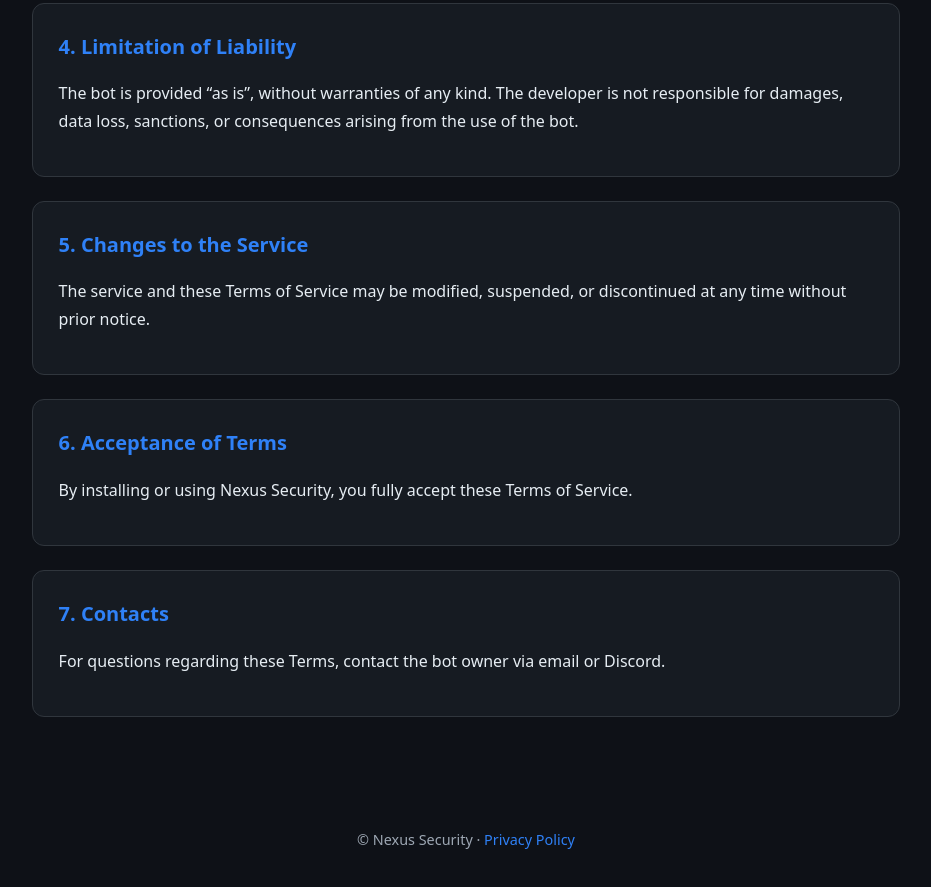
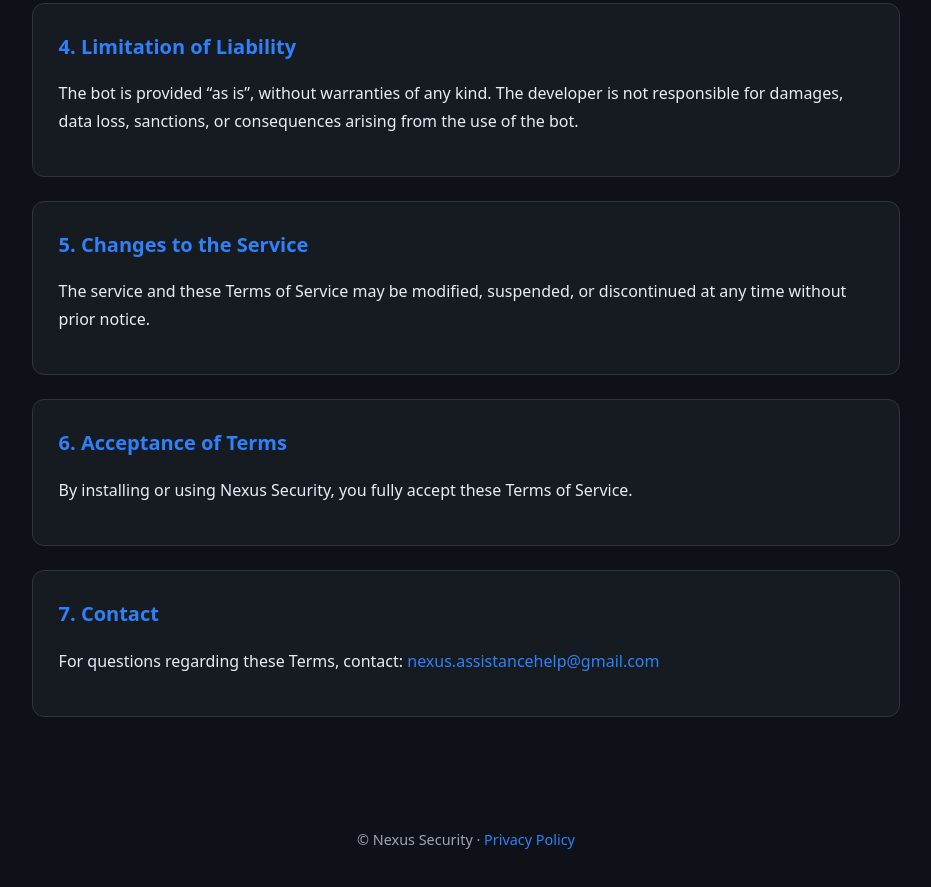
Before and after one commit to 06Mario06/Botsecurity-terms, a plain HTML site: page terms.html in a window 1280 px wide. Shown: the part 864-1751 px from the top of the page, without its empty margins (174-1105 px from the left). Drawn offline with Linux system fonts and the light colour scheme.

Commit message:
Update terms.html

```diff
--- a/terms.html
+++ b/terms.html
@@ -1,7 +1,3 @@
-<!-- ========================= -->
-<!-- TERMS OF SERVICE (EN)    -->
-<!-- File: terms.html        -->
-<!-- ========================= -->
 <!DOCTYPE html>
 <html lang="en">
 <head>
@@ -93,7 +89,6 @@
 <body>
 
 <header>
-  <!-- ADD YOUR LOGO FILE HERE (e.g. logo.png in the same folder) -->
   <img src="logo.png" alt="Nexus Security Logo">
   <h1>Terms of Service</h1>
   <p>Nexus Security – Discord Moderation & Security Bot</p>
@@ -153,10 +148,10 @@
   </section>
 
   <section>
-    <h2>7. Contacts</h2>
+    <h2>7. Contact</h2>
     <p>
-      For questions regarding these Terms, contact the bot owner via
-      email or Discord.
+      For questions regarding these Terms, contact:
+      <a href="mailto:nexus.assistancehelp@gmail.com">nexus.assistancehelp@gmail.com</a>
     </p>
   </section>
 
@@ -165,9 +160,7 @@
 <footer>
   <p>
     © Nexus Security ·
-    <a href="https://06mario06.github.io/Botsecurity-terms/privacy.html">
-      Privacy Policy
-    </a>
+    <a href="https://06mario06.github.io/Botsecurity-terms/privacy.html">Privacy Policy</a>
   </p>
 </footer>
 
```
